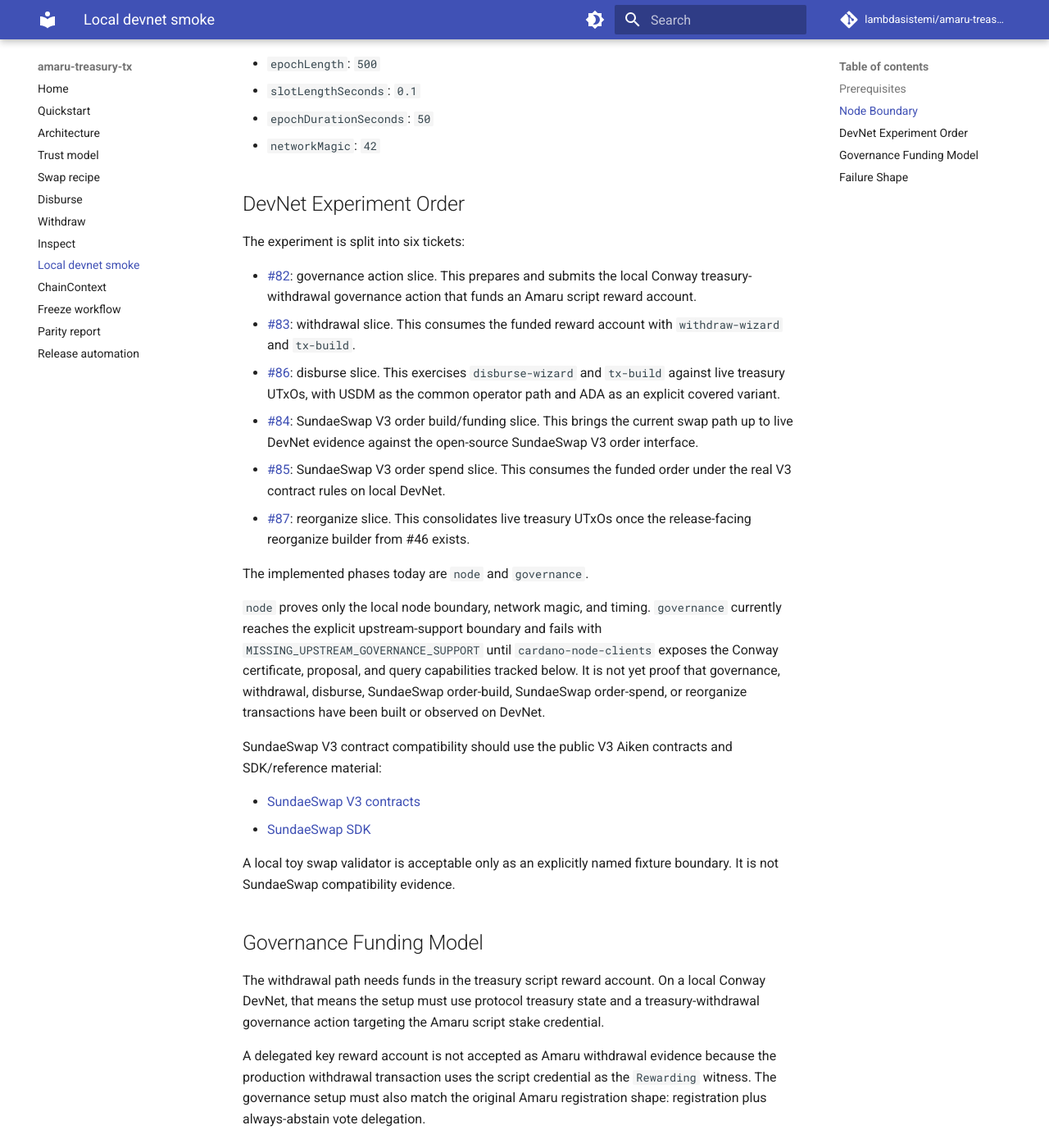
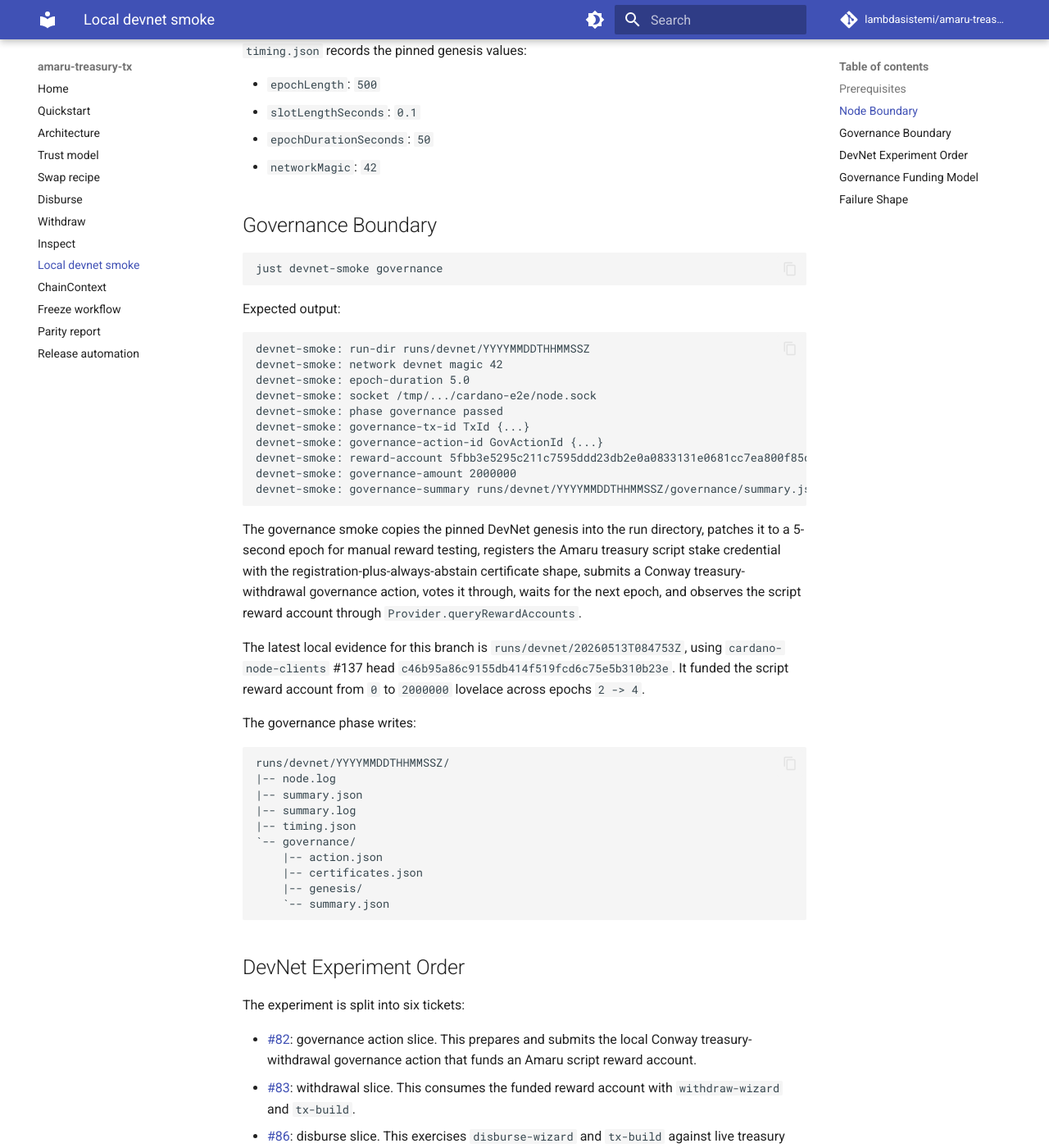
Before and after one commit to lambdasistemi/amaru-treasury-tx, an MkDocs documentation site: the page built from docs/local-devnet-smoke.md, in a window 1280 px wide and 1400 px high, scrolled down 1118 px. Shown: the whole window at 82% size. Built offline with MkDocs 1.6.1 and Material for MkDocs 9.7.7, drawn with Linux system fonts in a browser that asks for light colours; comment, search, counter and statistics services are not loaded; some of the changed text lies outside the part shown.

Commit message:
docs(devnet): record governance proof

````diff
--- a/docs/local-devnet-smoke.md
+++ b/docs/local-devnet-smoke.md
@@ -2,8 +2,9 @@
 
 The local DevNet smoke is an opt-in release check. It starts the
 `cardano-node-clients` DevNet, verifies the node socket with network
-magic `42`, records short-epoch timing evidence, and writes artifacts
-under a fresh run directory.
+magic `42`, can run the governance funding setup on a patched
+short-epoch genesis, records timing/action/reward evidence, and writes
+artifacts under a fresh run directory.
 
 This check is not part of `just ci`: it starts a real local
 `cardano-node` and is meant as manual live evidence before a release.
@@ -56,6 +57,55 @@
 - `epochDurationSeconds`: `50`
 - `networkMagic`: `42`
 
+## Governance Boundary
+
+```bash
+just devnet-smoke governance
+```
+
+Expected output:
+
+```text
+devnet-smoke: run-dir runs/devnet/YYYYMMDDTHHMMSSZ
+devnet-smoke: network devnet magic 42
+devnet-smoke: epoch-duration 5.0
+devnet-smoke: socket /tmp/.../cardano-e2e/node.sock
+devnet-smoke: phase governance passed
+devnet-smoke: governance-tx-id TxId {...}
+devnet-smoke: governance-action-id GovActionId {...}
+devnet-smoke: reward-account 5fbb3e5295c211c7595ddd23db2e0a0833131e0681cc7ea800f85d34
+devnet-smoke: governance-amount 2000000
+devnet-smoke: governance-summary runs/devnet/YYYYMMDDTHHMMSSZ/governance/summary.json
+```
+
+The governance smoke copies the pinned DevNet genesis into the run
+directory, patches it to a 5-second epoch for manual reward testing,
+registers the Amaru treasury script stake credential with the
+registration-plus-always-abstain certificate shape, submits a Conway
+treasury-withdrawal governance action, votes it through, waits for the
+next epoch, and observes the script reward account through
+`Provider.queryRewardAccounts`.
+
+The latest local evidence for this branch is
+`runs/devnet/20260513T084753Z`, using `cardano-node-clients` #137 head
+`c46b95a86c9155db414f519fcd6c75e5b310b23e`. It funded the script
+reward account from `0` to `2000000` lovelace across epochs `2 -> 4`.
+
+The governance phase writes:
+
+```text
+runs/devnet/YYYYMMDDTHHMMSSZ/
+|-- node.log
+|-- summary.json
+|-- summary.log
+|-- timing.json
+`-- governance/
+    |-- action.json
+    |-- certificates.json
+    |-- genesis/
+    `-- summary.json
+```
+
 ## DevNet Experiment Order
 
 The experiment is split into six tickets:
@@ -85,12 +135,10 @@
 The implemented phases today are `node` and `governance`.
 
 `node` proves only the local node boundary, network magic, and timing.
-`governance` currently reaches the explicit upstream-support boundary
-and fails with `MISSING_UPSTREAM_GOVERNANCE_SUPPORT` until
-`cardano-node-clients` exposes the Conway certificate, proposal, and
-query capabilities tracked below. It is not yet proof that governance,
-withdrawal, disburse, SundaeSwap order-build, SundaeSwap order-spend,
-or reorganize transactions have been built or observed on DevNet.
+`governance` proves the local setup path that funds the Amaru treasury
+script reward account. It is not proof that withdrawal, disburse,
+SundaeSwap order-build, SundaeSwap order-spend, or reorganize
+transactions have been built or observed on DevNet.
 
 SundaeSwap V3 contract compatibility should use the public V3 Aiken
 contracts and SDK/reference material:
@@ -114,10 +162,18 @@
 match the original Amaru registration shape: registration plus
 always-abstain vote delegation.
 
-Required upstream library support is tracked in:
+Required upstream library support was originally tracked in:
 
 - [cardano-node-clients#130](https://github.com/lambdasistemi/cardano-node-clients/issues/130)
 - [cardano-node-clients#131](https://github.com/lambdasistemi/cardano-node-clients/issues/131)
+
+The downstream proof currently consumes the draft PR stack:
+
+- [cardano-node-clients#135](https://github.com/lambdasistemi/cardano-node-clients/pull/135)
+- [cardano-node-clients#137](https://github.com/lambdasistemi/cardano-node-clients/pull/137)
+
+Release readiness depends on that stack being accepted upstream or on
+the release explicitly pinning the verified `#137` head.
 
 ## Failure Shape
 
@@ -131,10 +187,11 @@
 - the effective epoch duration is not short enough for manual
   governance/reward testing.
 
-The governance phase may fail with
-`MISSING_UPSTREAM_GOVERNANCE_SUPPORT` while upstream support is still
-open. That failure writes `governance/summary.json` and records the
-blocking `cardano-node-clients` issues in `summary.log`.
+The governance phase may still fail with a typed upstream or local
+boundary if the pinned `cardano-node-clients` draft stack moves, the
+genesis patch no longer applies, funds are insufficient, the action is
+not observed, or the reward account is not funded before the wait
+budget expires.
 
 Use the run directory's `node.log`, `summary.log`, `timing.json`, and
 `governance/summary.json` when recording release evidence or
````
Also changed, not shown: CHANGELOG.md (+13 -0 lines), README.md (+8 -3 lines), docs/release.md (+30 -10 lines), llm/reviews/local-080-local-devnet-smoke/slice-4-docs.md (added, +27 -0 lines), llm/reviews/local-080-local-devnet-smoke/state.md (+1 -1 lines), specs/080-local-devnet-smoke/plan.md (+1 -1 lines), specs/080-local-devnet-smoke/quickstart.md (+3 -8 lines), specs/080-local-devnet-smoke/tasks.md (+10 -10 lines).
